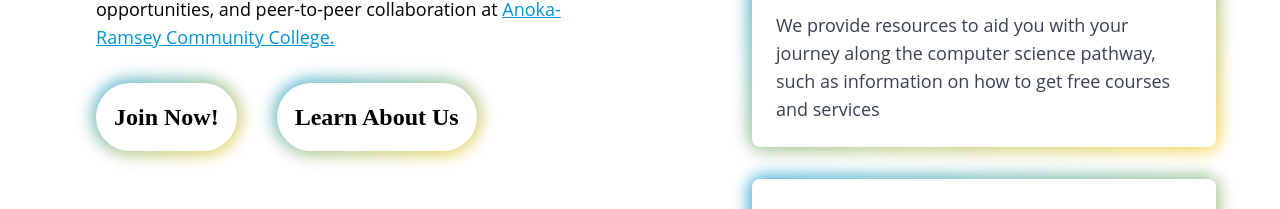
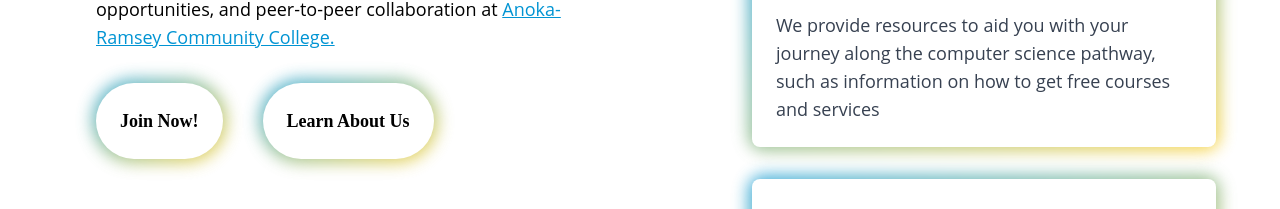
Before and after one commit to SqmL1/ProgrammingClub, a Nuxt app: page / in a window 1280 px wide. Shown: the part 521-730 px from the top of the page. Built offline with nearby package versions, Linux system fonts and the light colour scheme.

Commit message:
fix(links): Links now display fancily across Firefox and Chrome

```diff
--- a/components/InternalLink.vue
+++ b/components/InternalLink.vue
@@ -6,21 +6,21 @@
 </script>
 
 <template>
-	<div class="w-fit relative rounded-2xl">
 		<NuxtLink
 			:to="link"
-			class="relative w-fit rounded-2xl h-fit bg-white hover:bg-gray-100"
+			class="relative w-fit h-fit"
 		>
+			<div class="relative">
 			<div
-				class="absolute -inset-1 bg-gradient-to-tl rounded-full from-yellow-300 to-link opacity-75 blur"
+				class="absolute -inset-1 rounded-full bg-gradient-to-tl from-yellow-300 to-link opacity-75 blur"
 			></div>
-			<div class="relative p-1.5 w-fit rounded-full bg-inherit">
-				<p
-					class="text-black text-lg md:text-2xl p-3 rounded-full font-bold bg-inherit font-extra"
+				<div
+				class="relative block max-w-lg p-6 bg-white rounded-full hover:bg-gray-100 dark:bg-gray-800 dark:hover:bg-gray-700"
 				>
-					{{ text }}
-				</p>
+					<div class="font-bold font-extra">
+						{{ text }}
+					</div>
+				</div>
 			</div>
 		</NuxtLink>
-	</div>
 </template>
```
